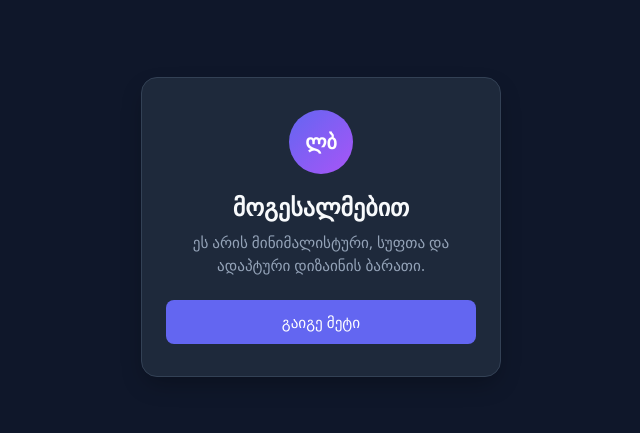
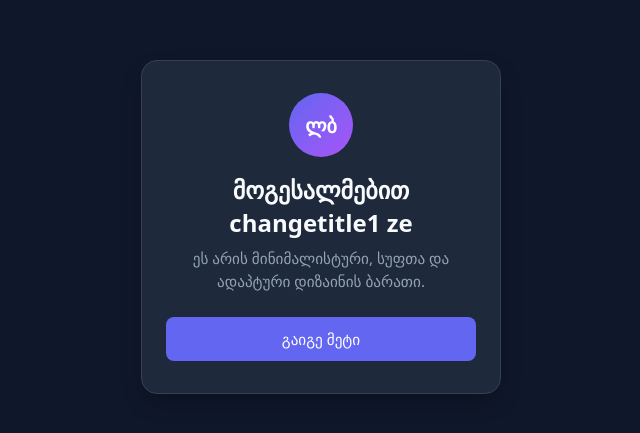
Before and after one commit to bandzeladzeluka0-lang/lukabandzeldze2gamocda, a plain HTML site: page index.html in a window 1280 px wide. Shown: the part 173-606 px from the top of the page, without its empty margins (319-959 px from the left). Drawn offline with Linux system fonts and the light colour scheme.

Commit message:
15 xazze chavwere chagetitle1

```diff
--- a/index.html
+++ b/index.html
@@ -12,7 +12,7 @@
     <div class="avatar">
       <span>ლბ</span>
     </div>
-    <h1 class="title">მოგესალმებით</h1>
+    <h1 class="title">მოგესალმებით changetitle1 ze</h1>
     <p class="description">
       ეს არის მინიმალისტური, სუფთა და ადაპტური დიზაინის ბარათი.
     </p>
```
